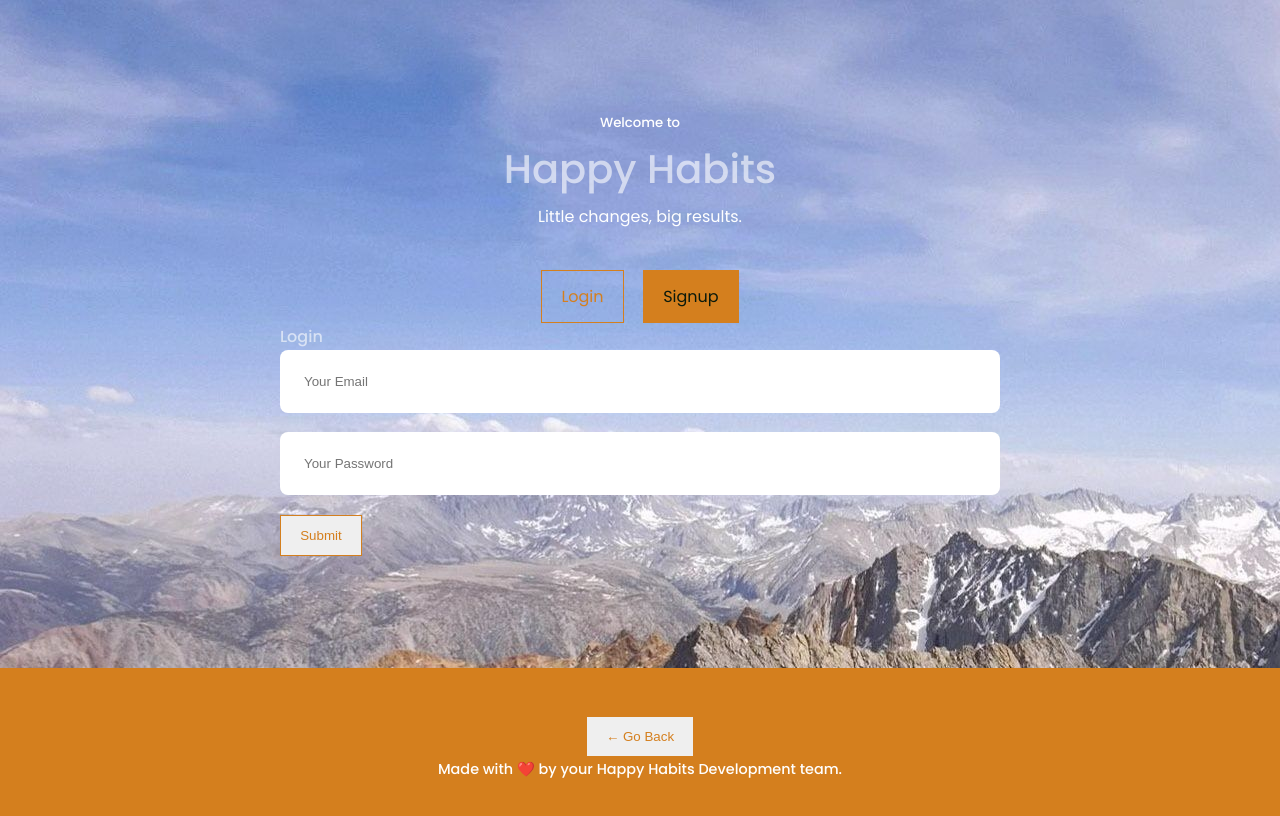
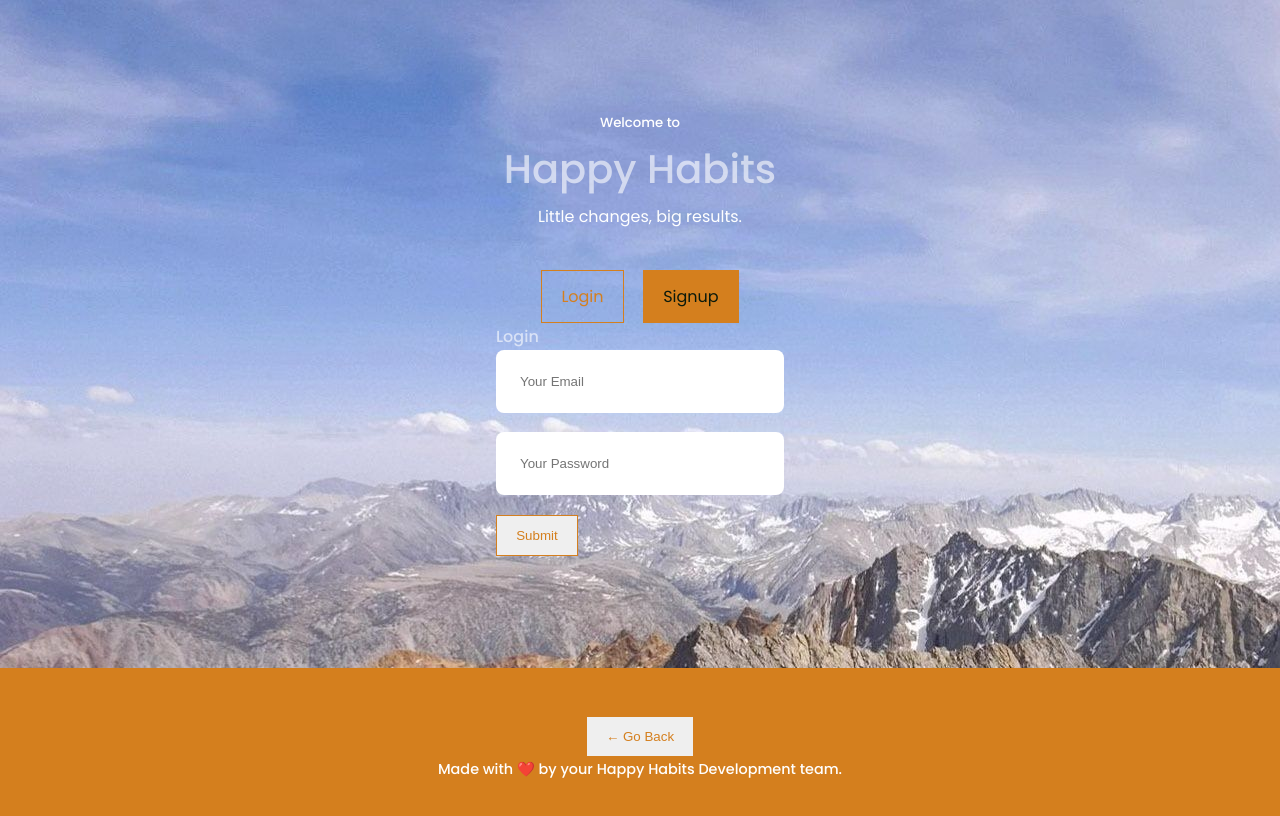
Before and after one commit to rhoverholt/HappyHabits, a React (Create React App) app in the folder client/: page /login in a window 1280 px wide. Shown: the top 816 px of the page. Built offline with nearby package versions, Linux system fonts and the light colour scheme.

Commit message:
tweaks to css signup

```diff
--- a/client/src/components/Footer/footer.css
+++ b/client/src/components/Footer/footer.css
@@ -14,6 +14,8 @@
     border-radius: 1rem;
 }
 
+
+/* FORM CSS---LOGIN/SIGNUP  */
 form {
     display: flex;
     flex-direction: column;
@@ -25,3 +27,9 @@ input, textarea {
     padding: 1.5rem;
     border-radius: 0.5rem;
 }
+
+.container.contact__container {
+    width: 30%;
+    gap: 12%;
+
+}
--- a/client/src/pages/Signup.js
+++ b/client/src/pages/Signup.js
@@ -39,7 +39,7 @@ const Signup = () => {
   };
 
   return (
-    <main className="flex-row justify-center mb-4">
+    <main className="container contact__container">
       <div className="col-12 col-lg-10">
         <div className="card">
           <h4 className="card-header bg-dark text-light p-2">Sign Up</h4>
--- a/client/src/pages/login.css
+++ /dev/null
@@ -1,7 +0,0 @@
-.container.contact__container {
-    width: 58%;
-    display: grid;
-    grid-template-columns: 30% 58%;
-    gap: 12%;
-
-}
```
Also changed, not shown: 1 other file (tests, documents, lock files or other folders).
